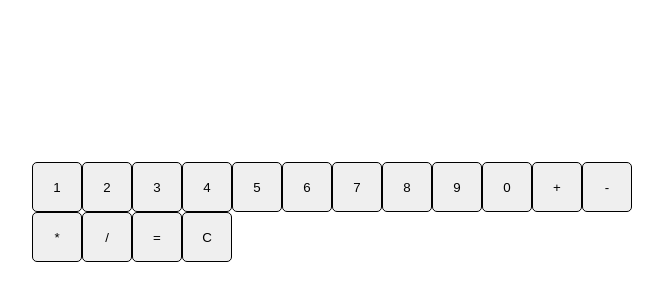
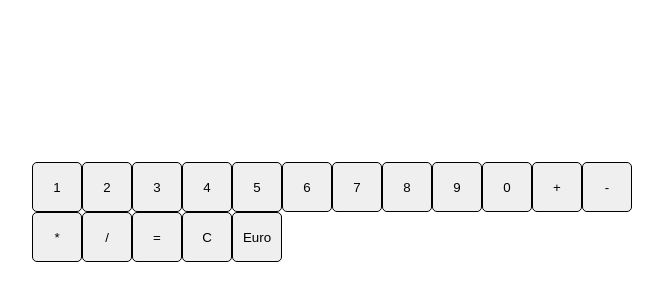
Before and after one commit to BryanJPJ/Calculator, a Vue app: page / in a window 1280 px wide. Shown: the part 188-488 px from the top of the page, without its empty margins (608-1271 px from the left). Built offline with nearby package versions, Linux system fonts and the light colour scheme.

Commit message:
Add convert currencies

```diff
--- /dev/null
+++ b/src/components/ButtonsCurrencyConversion.vue
@@ -0,0 +1,16 @@
+<script setup>
+</script>
+
+<template>
+    <button id="euroCurrency" @click="$emit('addToDisplay', 'Euro')">Euro</button>
+</template>
+
+<style scoped>
+button {
+    display: inline-block;
+    width: 50px;
+    height: 50px;
+    border-radius: 5px;
+    border: 1px solid black;
+}
+</style>
--- a/src/components/Display.vue
+++ b/src/components/Display.vue
@@ -1,6 +1,7 @@
 <script setup>
 import { ref, computed } from 'vue';
-import ButtonsOperationsBasics from '../ButtonsOperationsBasics.vue';
+import ButtonsOperationsBasics from './ButtonsOperationsBasics.vue';
+import ButtonsCurrencyCOnversionVue from "./ButtonsCurrencyConversion.vue"
 
 const showDisplay = computed({
     get() {
@@ -11,23 +12,38 @@ const showDisplay = computed({
 let textOnDisplay = ref("");
 let showOnDisplay = ref(0);
 let simbols = ["+", "-", "/", "*"];
+let currencies = ["Euro", "Dolar", "Yen", "Lempira"];
+let convertCurrencies = false;
 
 const addToDisplay = function (element) {
-    if (element == textOnDisplay.value.charAt(textOnDisplay.value.length - 1)){
+
+    if(currencies.includes(element)) {
+        if(!convertCurrencies) {
+            convertCurrencies = !convertCurrencies;
+            showOnDisplay.value = 0;
+            textOnDisplay.value = "";
+        }
+    }
+
+    if (simbols.includes(element) && element == textOnDisplay.value.charAt(textOnDisplay.value.length - 1)) {
         return
     }
-   if (simbols.includes(element) && simbols.includes(textOnDisplay.value.charAt(textOnDisplay.value.length - 1))){
-   console.log(element);
-   }
+
     if (element == "c") {
         showOnDisplay.value = 0;
         textOnDisplay.value = "";
         return
     }
+
     if (element == "=") {
         showOnDisplay.value = eval(showOnDisplay.value);
+        showOnDisplay.value = showOnDisplay.value.toString()
         textOnDisplay.value = showOnDisplay.value;
         return
+    }
+
+    if (simbols.includes(element) && simbols.includes(textOnDisplay.value.charAt(textOnDisplay.value.length - 1))) {
+        textOnDisplay.value = textOnDisplay.value.substring(0, textOnDisplay.value.length - 1);
     }
 
     textOnDisplay.value += element;
@@ -42,6 +58,7 @@ const addToDisplay = function (element) {
     </header>
     <main>
         <ButtonsOperationsBasics @add-to-display="addToDisplay" />
+        <ButtonsCurrencyCOnversionVue  @add-to-display="addToDisplay" />
     </main>
 </template>
 
```
Also changed, not shown: src/components/ButtonsOperationsBasics.vue (renamed from src/ButtonsOperationsBasics.vue).
